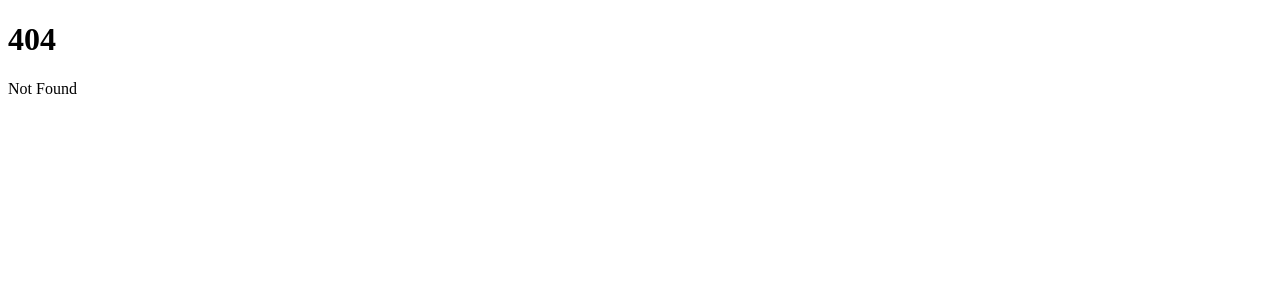
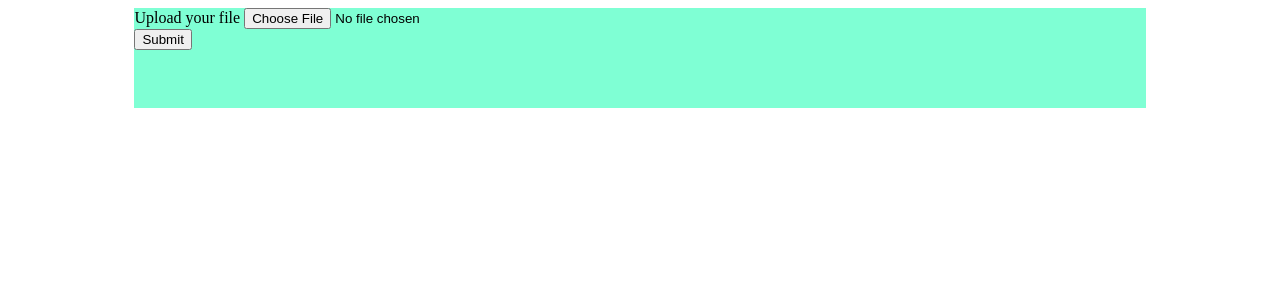
Before and after one commit to Klavierfloh/booktracker, a SvelteKit app: page /upload in a window 1280 px wide. Before the commit this address had no page. Shown: the top 300 px of the page. Built offline with nearby package versions, Linux system fonts and the light colour scheme.

Commit message:
#4 drag and drop file upload on /upload

```diff
--- a/package.json
+++ b/package.json
@@ -22,6 +22,7 @@
 		"vite": "^6.2.6"
 	},
 	"dependencies": {
-		"better-sqlite3": "^11.10.0"
+		"better-sqlite3": "^11.10.0",
+		"uuid": "^11.1.0"
 	}
 }
--- /dev/null
+++ b/src/routes/upload/+page.server.ts
@@ -0,0 +1,28 @@
+import { fail } from '@sveltejs/kit';
+import { writeFileSync } from 'fs';
+import { v4 as uuidv4 } from 'uuid';
+
+export const actions = {
+    default: async ({ request }) => {
+        const formData = Object.fromEntries(await request.formData());
+
+        if (
+            !(formData.fileToUpload as File).name ||
+            (formData.fileToUpload as File).name === 'undefined'
+        ) {
+            return fail(400, {
+                error: true,
+                message: 'You must provide a file to upload'
+            });
+        }
+
+        const { fileToUpload } = formData as { fileToUpload: File };
+        const newFileName = uuidv4() + "." + fileToUpload.name.split(".").pop();
+        writeFileSync(`static/uploads/${newFileName}`, Buffer.from(await fileToUpload.arrayBuffer()));
+        console.log("uploaded image sucessfully")
+        return {
+            success: true,
+            filePath: "/uploads/"+newFileName
+        };
+    }
+};
--- /dev/null
+++ b/src/routes/upload/+page.svelte
@@ -0,0 +1,58 @@
+<script lang="ts">
+  import { enhance } from "$app/forms";
+
+  let fileInput: HTMLInputElement;
+
+  function handleDrop(ev: DragEvent) {
+    ev.preventDefault();
+
+    const files = ev.dataTransfer?.files;
+    if (files && files.length > 0) {
+      console.log('Dropped files:', files);
+
+      const dt = new DataTransfer();
+      for (const file of files) {
+        dt.items.add(file);
+      }
+
+      fileInput.files = dt.files;
+    }
+  }
+
+  function handleDragOver(ev: DragEvent) {
+    ev.preventDefault(); // Necessary to allow drop
+  }
+</script>
+<!--svelte-ignore a11y_no_static_element_interactions-->
+
+<form method="post" use:enhance enctype="multipart/form-data">
+  <div
+    class="dropzone"
+    ondrop={handleDrop}
+    ondragover={handleDragOver}
+  >
+    <div class="group">
+      <label for="file">Upload your file</label>
+      <input
+        type="file"
+        id="file"
+        name="fileToUpload"
+        bind:this={fileInput}
+        accept=".jpg, .jpeg, .png, .webp"
+        required
+      />
+    </div>
+
+    <button type="submit">Submit</button>
+  </div>
+</form>
+
+<style>
+    .dropzone {
+        margin-left: 10%;
+        margin-right: 10%;
+        width: auto;
+        height: 100px;
+        background-color: aquamarine;
+    }
+</style>
```
Also changed, not shown: 2 other files (tests, documents, lock files or other folders).
